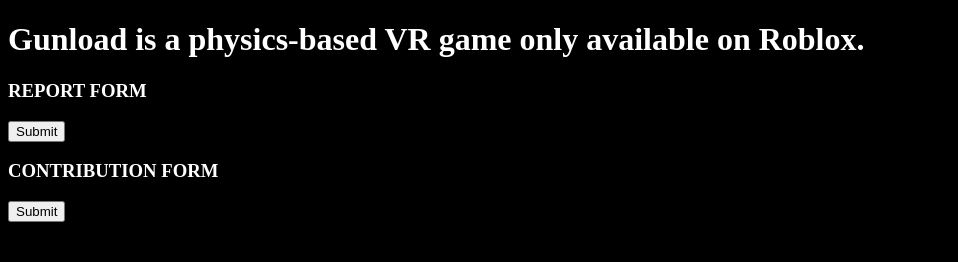
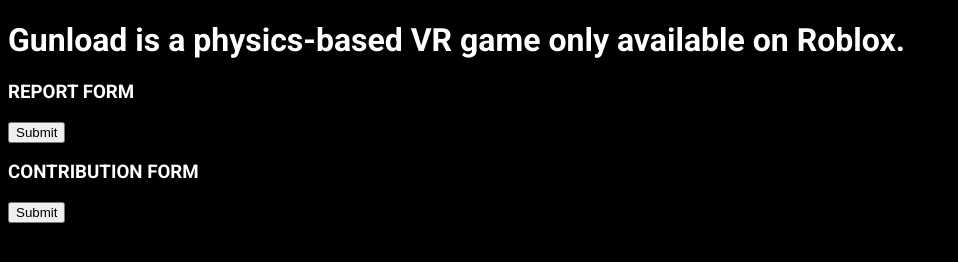
Before and after one commit to UnrealDevelops/Gunload, a plain HTML site: page index.html in a window 1280 px wide. Shown: the whole page, without its empty margins (0-958 px from the left). Drawn offline with Linux system fonts and the light colour scheme.

Commit message:
Update index.html

```diff
--- a/index.html
+++ b/index.html
@@ -3,15 +3,19 @@
  <head>
 
   <title>Gunload</title>
+  <link href="https://fonts.googleapis.com/css2?family=Roboto:wght@400;700&display=swap" rel="stylesheet">
+
   <style>
    body {
     background-color: Black;
    }
    h1 {
     color: White;
+    font-family: "Roboto";
    }
    h3 {
     color: White;
+    font-family: "Roboto";
    }
   </style>
 
```
